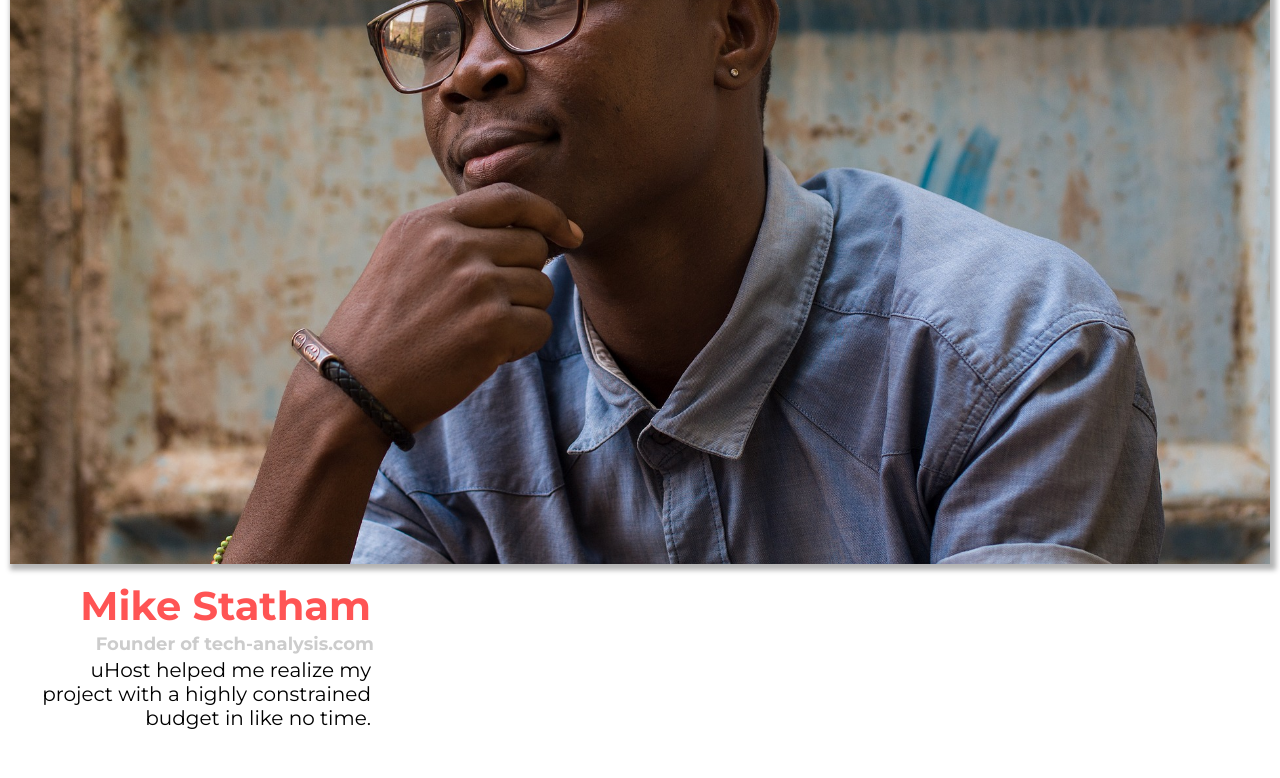
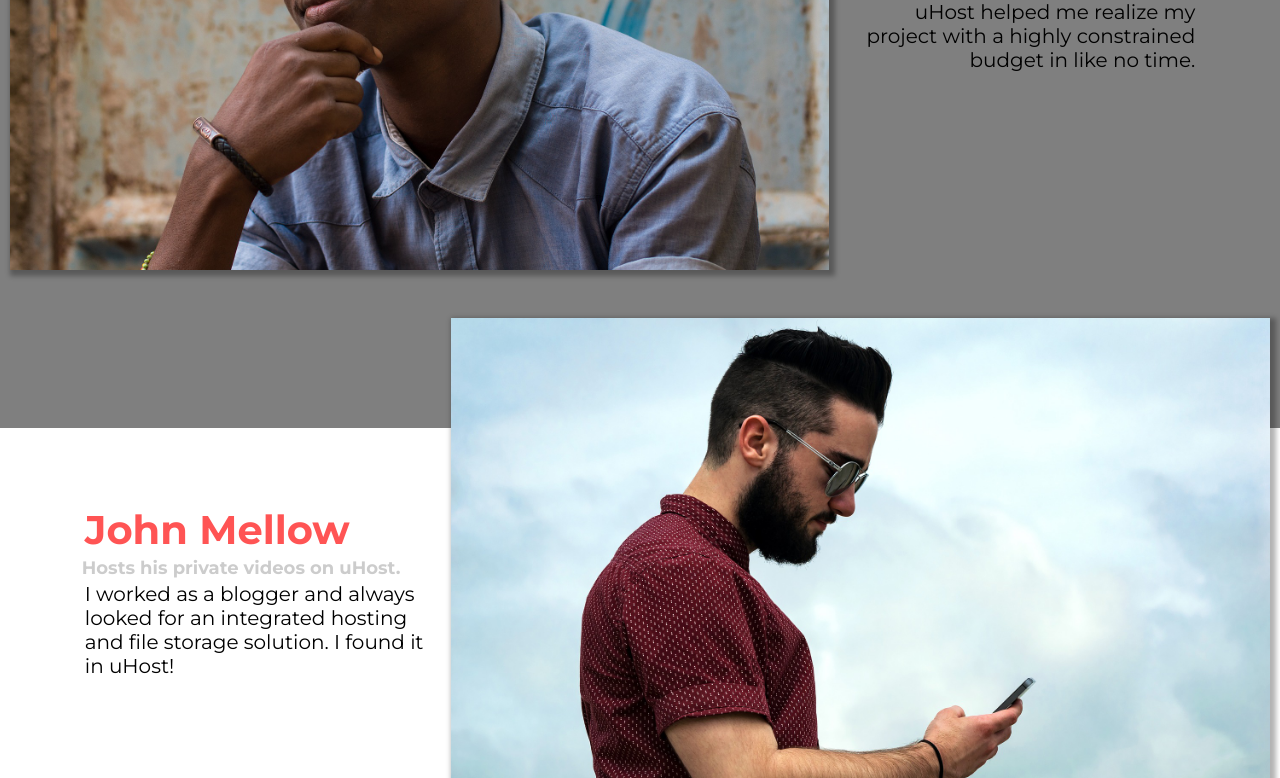
Before and after one commit to KovacsImi/Udemy-CSS-Exercise, a plain HTML site: page customers/index.html in a window 1280 px wide. Shown: the part 372-1150 px from the top of the page. Drawn offline with Linux system fonts and the light colour scheme.

Commit message:
add backdrop to pages

```diff
--- a/customers/customers.css
+++ b/customers/customers.css
@@ -15,7 +15,7 @@
 }
 
 .testimonial__image-container{
-    width: 100%;
+    width: 65%;
     display: inline-block;
     vertical-align: middle;
     box-shadow: 3px 3px 5px 3px rgb(0, 0, 0, 0.3);
--- a/customers/index.html
+++ b/customers/index.html
@@ -13,6 +13,7 @@
 </head>
 
 <body>
+<div class="backdrop"></div>
 <header class="main-header">
     <div>
         <a href="../../Udemy_CSS_exercise/index.html" class="main-header__brand">
--- a/shared.css
+++ b/shared.css
@@ -5,6 +5,15 @@
 body {
     font-family: "Montserrat", sans-serif;
     margin: 0;
+}
+
+.backdrop{
+    position: fixed;
+    top: 0;
+    z-index: -1;
+    width: 100%;
+    height: 100%;
+    background: rgb(0,0,0,0.5);
 }
 
 .main-header {
```
Also changed, not shown: index.html (+1 -1 lines), packages/index.html (+1 -0 lines).
